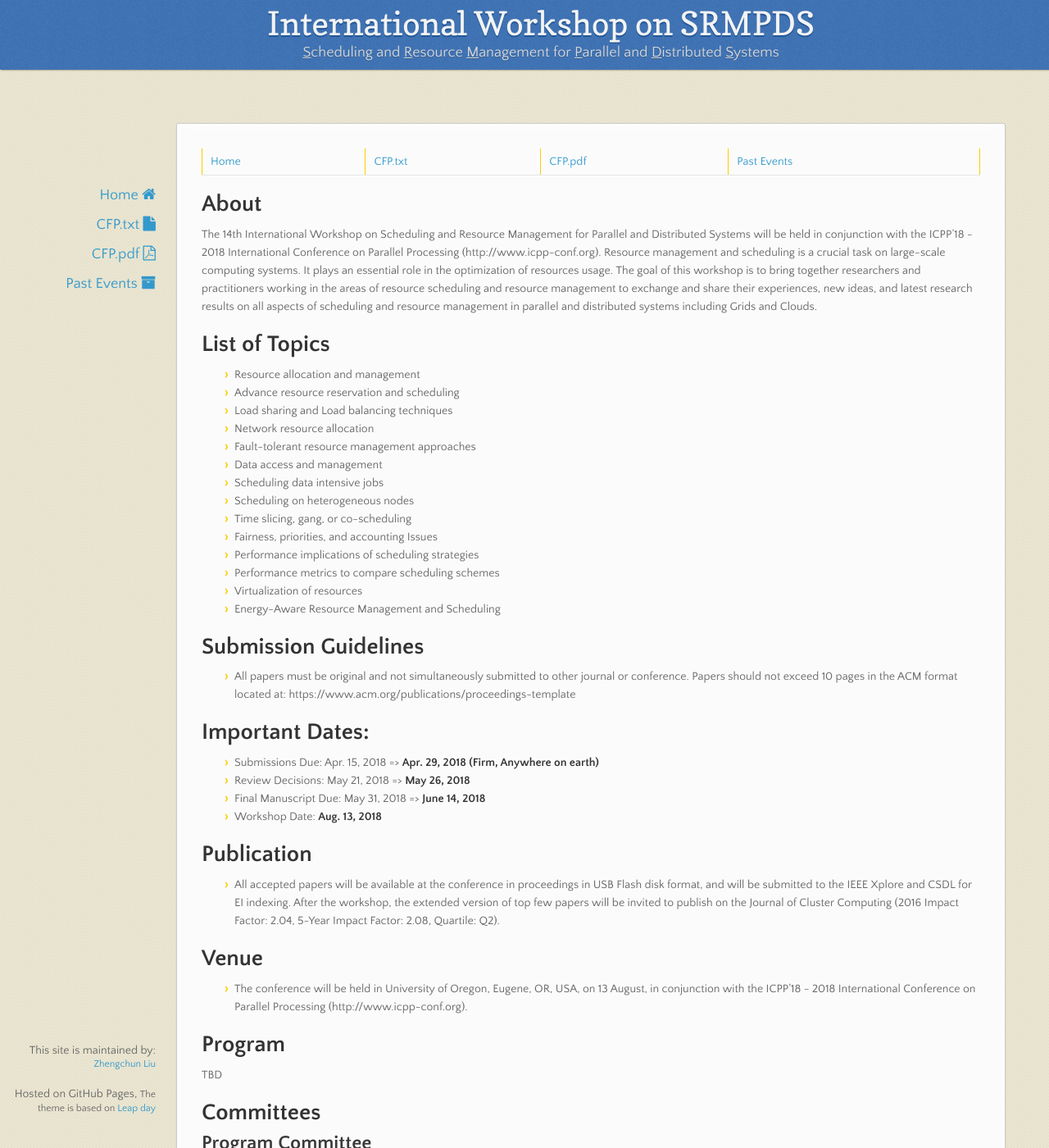
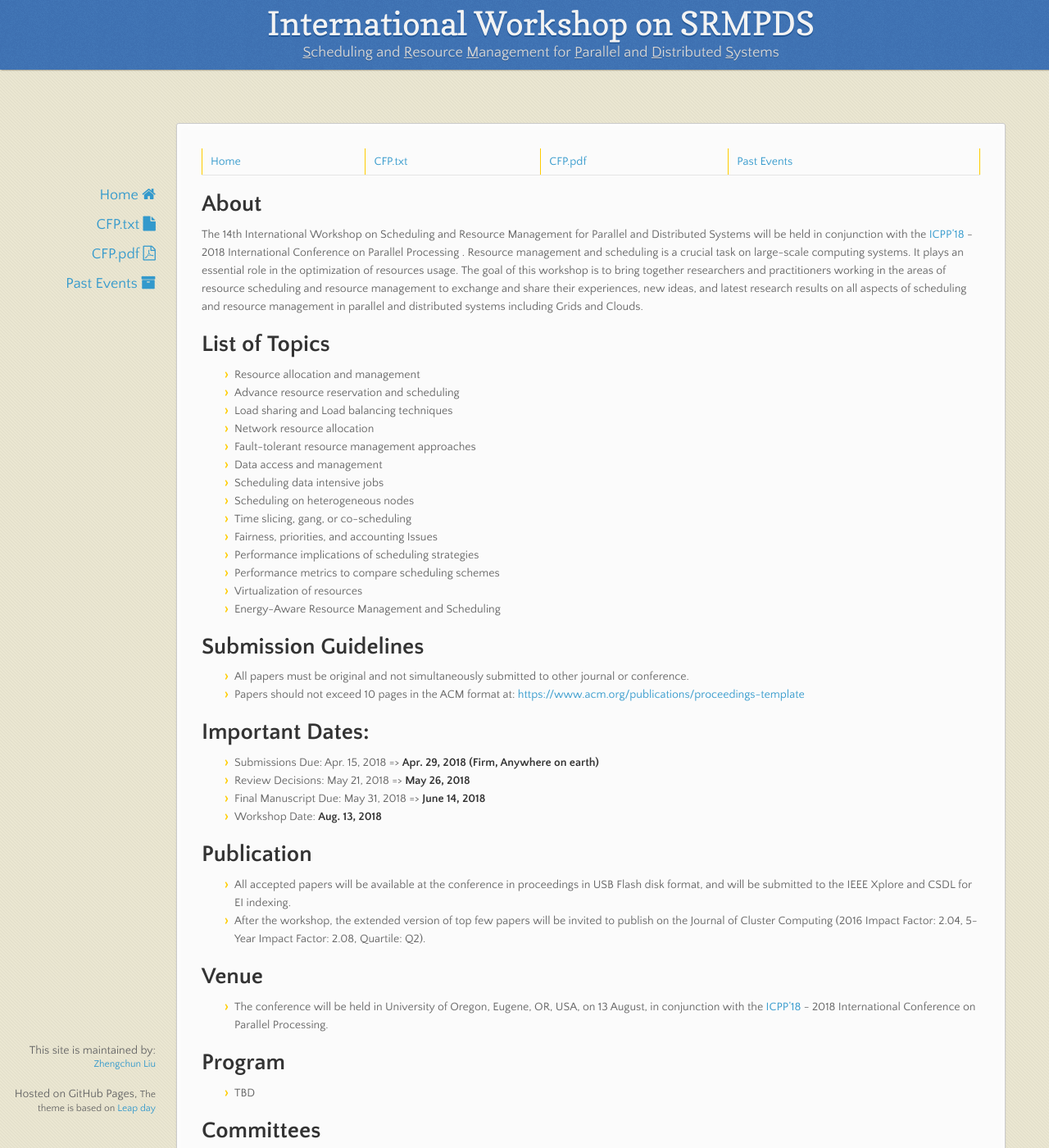
Before and after one commit to srmpds/srmpds.github.io, a Jekyll site: the page built from index.md, in a window 1280 px wide and 1400 px high. Shown: the whole window at 82% size. Built offline with Jekyll 4.4.1, drawn with Linux system fonts in a browser that asks for light colours; nearby versions of some CDN libraries; some of the changed text lies outside the part shown.

Commit message:
add, delete, polish etc.

```diff
--- a/_layouts/default.html
+++ b/_layouts/default.html
@@ -23,8 +23,8 @@
     <div class="wrapper">
       <nav>
           <a href="index.html" <span>Home <i class="fa fa-home" aria-hidden="true"></i></span></a> <br>
-          <a href="doc/CFP-2018-14th-SRMPDS.txt" <span>CFP.txt <i class="fa fa-file" aria-hidden="true"></i></span></a> <br>
-          <a href="doc/CFP-2018-14th-SRMPDS.pdf" <span>CFP.pdf <i class="fa fa-file-pdf-o" aria-hidden="true"></i></span></a> <br>
+          <a target="_blank" href="doc/CFP-2018-14th-SRMPDS.txt" <span>CFP.txt <i class="fa fa-file" aria-hidden="true"></i> </span></a> <br>
+          <a target="_blank" href="doc/CFP-2018-14th-SRMPDS.pdf" <span>CFP.pdf <i class="fa fa-file-pdf-o" aria-hidden="true"></i></span></a> <br>
           <a href="past.html" <span>Past Events <i class="fa fa-archive" aria-hidden="true"></i> </span></a> <br>
       </nav>
       <section>
--- a/index.md
+++ b/index.md
@@ -1,10 +1,10 @@
 ---
 layout: default
 ---
-[Home](index.html) | [CFP.txt](doc/CFP-2018-14th-SRMPDS.txt) | [CFP.pdf](doc/CFP-2018-14th-SRMPDS.pdf) | [Past Events](past.html)
+[Home](index.html) | <a href="doc/CFP-2018-14th-SRMPDS.txt" target="_blank">CFP.txt</a> | <a href="doc/CFP-2018-14th-SRMPDS.pdf" target="_blank">CFP.pdf</a> | [Past Events](past.html)
 
 # About
-The 14th International Workshop on Scheduling and Resource Management for Parallel and Distributed Systems will be held in conjunction with the ICPP'18 - 2018 International Conference on Parallel Processing (http://www.icpp-conf.org).
+The 14th International Workshop on Scheduling and Resource Management for Parallel and Distributed Systems will be held in conjunction with the [ICPP'18](http://www.icpp-conf.org) - 2018 International Conference on Parallel Processing .
 Resource management and scheduling is a crucial task on large-scale computing systems. It plays an essential role in the optimization of resources usage. The goal of this workshop is to bring together researchers and practitioners working in the areas of resource scheduling and resource management to exchange and share their experiences, new ideas, and latest research results on all aspects of scheduling and resource management in parallel and distributed systems including Grids and Clouds.
 
 # List of Topics
@@ -24,7 +24,8 @@ Resource management and scheduling is a crucial task on large-scale computing sy
 * Energy-Aware Resource Management and Scheduling
 
 # Submission Guidelines
-* All papers must be original and not simultaneously submitted to other journal or conference. Papers should not exceed 10 pages in the ACM format located at: https://www.acm.org/publications/proceedings-template
+* All papers must be original and not simultaneously submitted to other journal or conference.
+* Papers should not exceed 10 pages in the ACM format at: [https://www.acm.org/publications/proceedings-template](https://www.acm.org/publications/proceedings-template)
 
 # Important Dates:
 * Submissions Due:        Apr. 15, 2018 => __Apr. 29, 2018 (Firm, Anywhere on earth)__
@@ -33,13 +34,14 @@ Resource management and scheduling is a crucial task on large-scale computing sy
 * Workshop Date:          __Aug. 13, 2018__
 
 # Publication
-* All accepted papers will be available at the conference in proceedings in USB Flash disk format, and will be submitted to the IEEE Xplore and CSDL for EI indexing. After the workshop, the extended version of top few papers will be invited to publish on the Journal of Cluster Computing (2016 Impact Factor: 2.04, 5-Year Impact Factor: 2.08, Quartile: Q2).
+* All accepted papers will be available at the conference in proceedings in USB Flash disk format, and will be submitted to the IEEE Xplore and CSDL for EI indexing.
+* After the workshop, the extended version of top few papers will be invited to publish on the Journal of Cluster Computing (2016 Impact Factor: 2.04, 5-Year Impact Factor: 2.08, Quartile: Q2).
 
 # Venue
-* The conference will be held in  University of Oregon, Eugene, OR, USA, on 13 August, in conjunction with the ICPP'18 - 2018 International Conference on Parallel Processing (http://www.icpp-conf.org).
+* The conference will be held in  University of Oregon, Eugene, OR, USA, on 13 August, in conjunction with the [ICPP'18](http://www.icpp-conf.org) - 2018 International Conference on Parallel Processing.
 
 # Program
-TBD
+* TBD
 
 # Committees
 ## Program Committee
@@ -70,7 +72,7 @@ TBD
 * Tong Shu (Argonne National Laboratory, USA)
 
 ## Chairs
-* Rajkumar Kettimuthu (Argonne National Laboratory, USA; University of Chicago, USA)
+* [Rajkumar Kettimuthu](http://mcs.anl.gov/~kettimut/) (Argonne National Laboratory, USA; University of Chicago, USA)
 * [Zhengchun Liu](https://lzhengchun.github.io/) (University of Chicago, USA; Argonne National Laboratory, USA)
 
 # Invited Speakers
```
